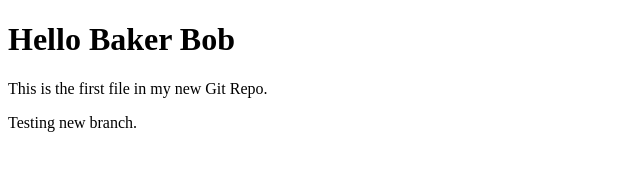
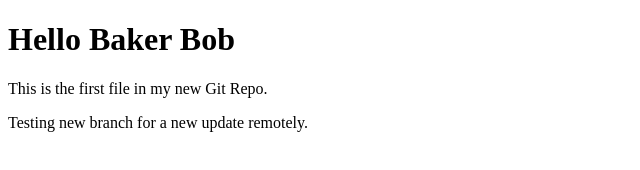
Before and after one commit to bakerbobsc/practice, a plain HTML site: page index.html in a window 1280 px wide. Shown: the whole page, without its empty margins (0-640 px from the left). Drawn offline with Linux system fonts and the light colour scheme.

Commit message:
Update index.html

```diff
--- a/index.html
+++ b/index.html
@@ -6,6 +6,6 @@
 <body>
 <h1>Hello Baker Bob</h1>
 <p>This is the first file in my new Git Repo.</p>
-<p>Testing new branch.</p>
+<p>Testing new branch for a new update remotely.</p>
 </body>
 </html>
```
